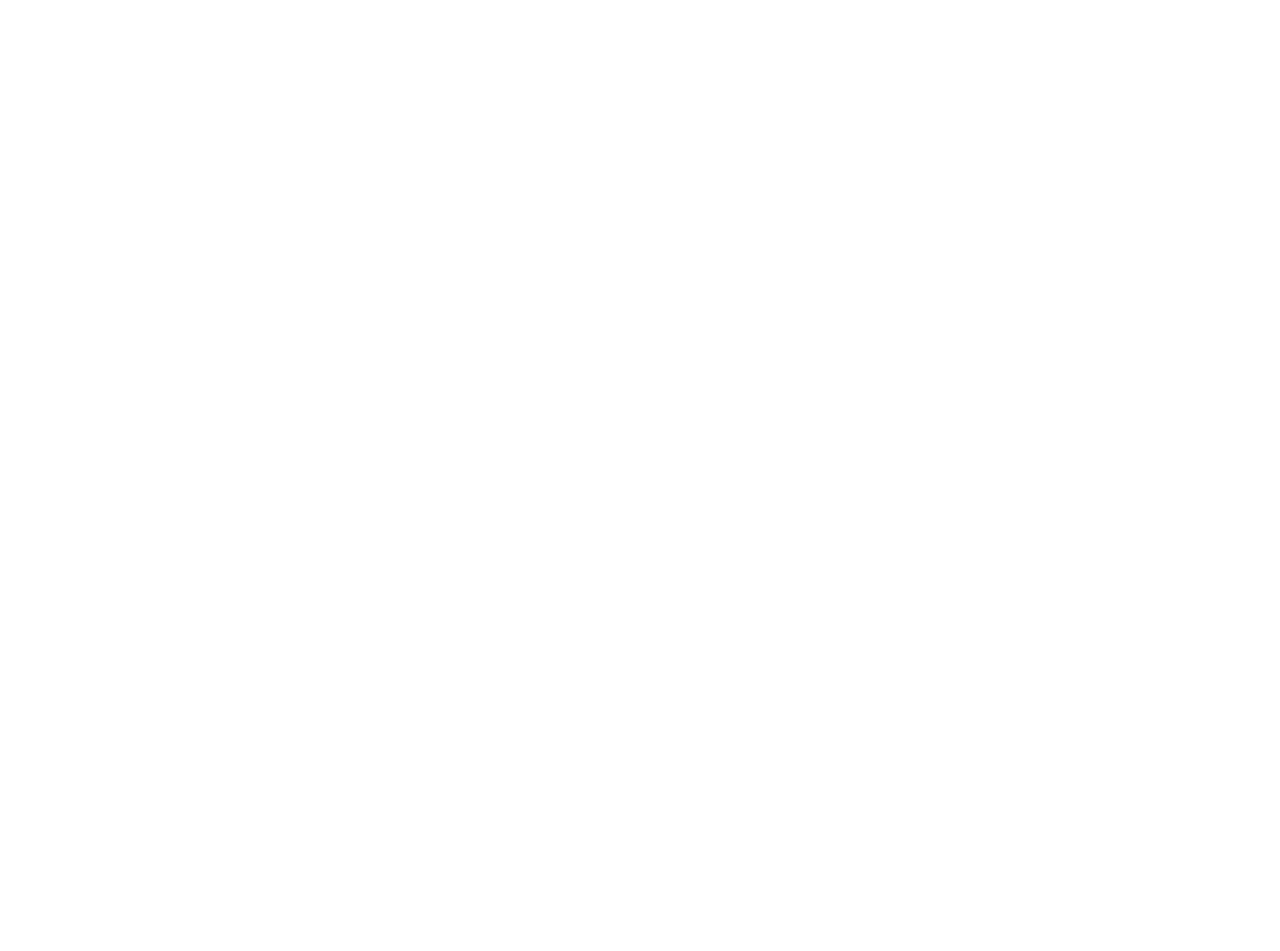
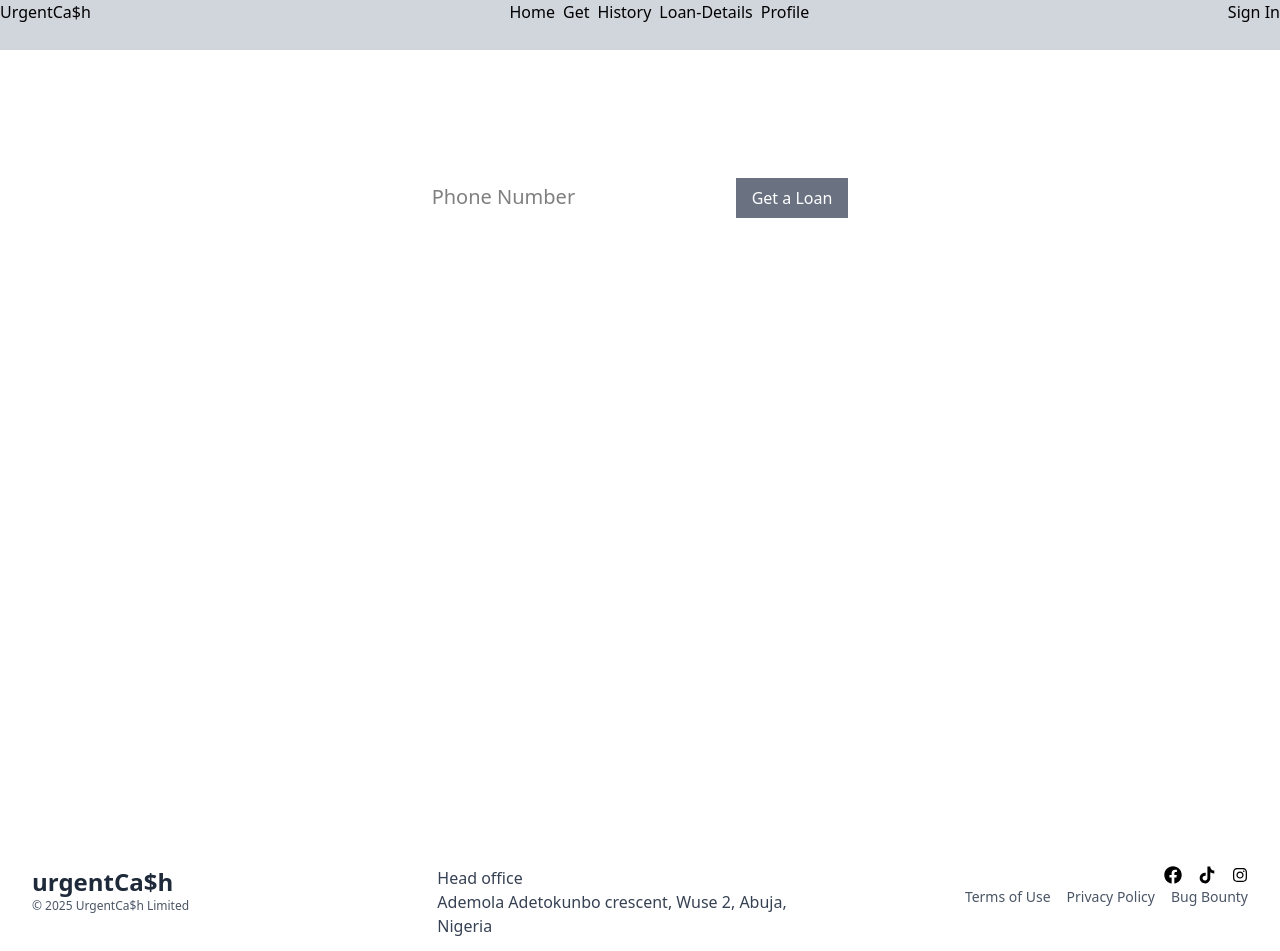
Before and after one commit to Abbaciti001/urgentcash, a Next.js app: page / in a window 1280 px wide. Shown: the top 951 px of the page. Before the commit the page ends 800 px from the top, so only its background shows below. Built offline with nearby package versions, Linux system fonts and the light colour scheme.

Commit message:
signin page/profile page

```diff
--- a/app/auth/signin/page.js
+++ b/app/auth/signin/page.js
@@ -1,8 +1,27 @@
+import Link from "next/link";
+import { FaGoogle } from "react-icons/fa";
 
 export default function Auth () {
     return (
-        <main>
-            signin
+        <main className="min-h-[520px] flex justify-center bg-gray-50 py-8 px-2">
+            <article>
+                <div className="w-full md:w-[30em] rounded-md bg-white p-4">
+                    <h1 className="text-2xl mb-2">Sign into urgentCa$h</h1>
+                       <p>Sign in Using.....</p>
+                 <form className="mb-2">
+                    <button className="w-full h-[3.2em] flex justify-center items-center gap-2 border-b-2
+                    border-red-500 bg-black rounded-md">
+                        <FaGoogle/>
+                        <span className="text-white text-lg">Google Account</span>
+                    </button>
+                 </form>
+                 <p className="text-gray-600 text-xs">
+                    By clicking on the signin button you confirm that you have read and agree with our {""}
+                    <Link href="#" className="text-gray-800 underline">Terms of Use</Link> {" "} and {" "}
+                    <Link href="#" className="text-gray-800 underline">Privacy Policy</Link>
+                 </p>
+                </div>
+            </article>
         </main>
     )
 }
--- /dev/null
+++ b/app/dashboard/profile/page.js
@@ -0,0 +1,29 @@
+import Image from "next/image"
+import Link from "next/link"
+Link
+
+
+
+export default function Profile() {
+       return (
+    <main className="min-h-screen flex justify-center py-4 md:py-6 md:px-12 lg:py-8 lg:px-16 bg-gray-100">
+        <div className="w-full md:w-[380px] flex flex-col gap-4 border border-gray-200 rounded-md bg-gray-50
+        p-2 md:p-6">
+            <div className="flex justify-center">
+                <Image
+                src="/developer.jpg"
+                height={80}
+                width={80}
+                alt="profile image"
+                className="w-[80px] h-[80px] rounded-full "/>
+             </div>
+              <p className="text-center py-3 border-b border-gray-600">Abbas Ashiru</p>
+              <p className="text-center py-3 border-b border-gray-600">ashiruabbas2@gmail.com</p>
+              <p className="text-center py-3 border-b border-gray-600">UC9002</p>
+
+            <Link href="#" className="bg-gray-300 rounded-md text-lg text-center p-2">Update Profile</Link>
+            </div>
+         </main>
+    )
+
+}
--- a/app/layout.js
+++ b/app/layout.js
@@ -1,5 +1,8 @@
 import { Geist, Geist_Mono } from "next/font/google";
 import "./globals.css";
+import Footer  from "@/components/Footer";
+import Navbar from "@/components/Navbar";
+
 
 const geistSans = Geist({
   variable: "--font-geist-sans",
@@ -22,7 +25,9 @@
       <body
         className={`${geistSans.variable} ${geistMono.variable} antialiased`}
       >
+        <Navbar/>
         {children}
+        <Footer/>
       </body>
     </html>
   );
--- a/app/page.js
+++ b/app/page.js
@@ -1,10 +1,62 @@
+import { SlCalender } from "react-icons/sl";
+import { FaLock } from "react-icons/fa";
+import { IoPeopleSharp } from "react-icons/io5";
+import { FaMoneyBillWave } from "react-icons/fa";
+export default function Pain() {
+return (
+
+    <main>
+<div className="min-h-screen bg-black-900 text-white">
 
 
-export default function Home () {
-       return (
-    <main>
+
+<div className="text-center py-16 px-4">
+    <h2 className="text-4xl font-bold">Fast. Easy. Loans your way.</h2>
+<div className="mt-6">
+      <input type="text" placeholder="Phone Number" className="text-xl text-black" />
+      <button className="bg-gray-500 px-4 py-2 ml-2">Get a Loan</button>
+</div>
+    <p className="text-sm mt-2">Checking for loan offers is completely free. We never share your information. </p>
+     <a href = "#">  Terms & Conditions</a>
+<ul className="mt-4 ">
+      <li> *Receive funds in 2 minutes or less</li>
+      <li> *No documentation or collateral</li>
+      <li> *Interest as low as 5%</li>
+</ul>
+</div>
+
+<div className="bg-black-800 py-8 text-center">
+<div className="grid grid-cols-2 md:grid-cols-4 gap-6">
+<div>
+        <p className=" ml-39"><SlCalender/></p>
+        <p className="text-2xl font-bold">24/7</p>
+        <p>Always available</p>
+</div>
+<div>
+        <p className="ml-39"><FaLock/></p>
+        <p className="text-2xl font-bold">Safe</p>
+        <p>Always secure</p>
+</div>
+<div>
+        <p className="ml-39"><IoPeopleSharp/></p>
+        <p className="text-2xl font-bold">1M+</p>
+        <p>Clients</p>
+</div>
+<div>
+        <p className="ml-39"><FaMoneyBillWave/></p>
+        <p className="text-2xl font-bold">40B+</p>
+        <p>Borrowed</p>
+</div>
+</div>
+</div>
+</div>
+
+
+
+
+
+
 
     </main>
-    )
-
+  );
 }
--- /dev/null
+++ b/components/Footer.js
@@ -0,0 +1,34 @@
+import Link from "next/link";
+import { FaFacebook } from "react-icons/fa";
+import { IoLogoTiktok } from "react-icons/io5";
+import { FaInstagram } from "react-icons/fa";
+
+export default function Footer () {
+ const year = new Date ().getFullYear()
+    return (
+        <footer className="grid grid-cols-1 gap-4 md:px-8 md:grid-cols-2 lg:grid-cols-3 py-4 px-2 lg:gap-0">
+            <div>
+                <p className="text-2xl text-gray-800 font-bold">urgentCa$h</p>
+                <p className="text-xs text-gray-600"> &copy; {year} UrgentCa$h Limited</p>
+            </div>
+            <div>
+                <p className="text-md text-gray-700">Head office</p>
+                <p className="text-md text-gray-700">Ademola Adetokunbo crescent, Wuse 2, Abuja, Nigeria</p>
+            </div>
+            <div>
+                <ul className="flex lg:justify-end items-center gap-4">
+                   <li><Link href=""><FaFacebook className="text-lg"/></Link></li>
+                   <li><Link href=""><IoLogoTiktok  className="text-lg"/></Link></li>
+                   <li><Link href=""><FaInstagram  className="text-md"/></Link></li>
+                </ul>
+                <ul className="flex lg:justify-end items-center gap-4">
+                    <li><Link href="#" className="text-sm text-gray-600">Terms of Use</Link></li>
+                    <li><Link href="#" className="text-sm text-gray-600">Privacy Policy</Link></li>
+                    <li><Link href="#" className="text-sm text-gray-600">Bug Bounty</Link></li>
+                </ul>
+            </div>
+
+
+        </footer>
+    )
+}
--- /dev/null
+++ b/components/Navbar.js
@@ -0,0 +1,17 @@
+export default function Navbar (){
+    return (
+        <main className="bg-gray-300 w-[100%] h-[50px]">
+           <div className="flex justify-between">
+             <p>UrgentCa$h</p>
+             <ul className="flex gap-2">
+                <li>Home</li>
+                <li>Get</li>
+                <li>History</li>
+                <li>Loan-Details</li>
+                <li>Profile</li>
+             </ul>
+             <p>Sign In</p>
+           </div>
+        </main>
+    )
+}
```
Also changed, not shown: app/dashboard/get-loan/page.js (added), app/dashboard/loan-details/page.js (added), app/dashboard/loan-history/page.js (added), 1 other file (tests, documents, lock files or other folders).
